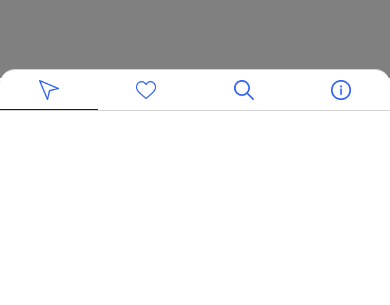
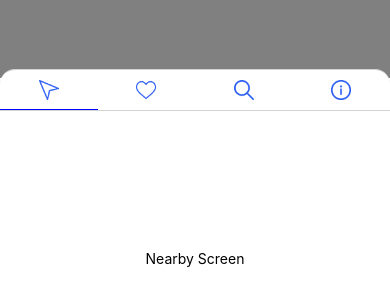
Before and after one commit to junwei-tj/cargowhere, a React Native app: screen / in a window 390 px wide. Shown: the part 437-742 px from the top of the page. Built offline with nearby package versions, Linux system fonts and the light colour scheme.

Commit message:
added tab switching functionality

```diff
--- a/App.js
+++ b/App.js
@@ -11,7 +11,7 @@ import { StyleSheet, View, Text } from 'react-native';
 import MapView, { PROVIDER_GOOGLE } from 'react-native-maps';
 
 import StatusBar from './StatusBar';
-import NavigationBar from './NavigationBar';
+import BottomDisplay from './BottomDisplay';
 
 const styles = StyleSheet.create({
   container: {
@@ -39,7 +39,12 @@ const styles = StyleSheet.create({
   }
 });
 
- export default () => (
+function onTabPressed(tab) {
+
+}
+
+export default function App() {
+  return (
   <View style={styles.container}>
     <StatusBar backgroundColor="#2EBD6B" barStyle="light-content" />
     {/* temp view so I don't keep making requests to Google Maps */}
@@ -56,8 +61,9 @@ const styles = StyleSheet.create({
     >
     </MapView> */}
     <View style={styles.menu}>
-        <NavigationBar />
+      <BottomDisplay />
     </View>
 
   </View>
- );
+  )
+}
--- /dev/null
+++ b/BottomDisplay.js
@@ -0,0 +1,98 @@
+import React, { useState } from 'react';
+import { StyleSheet, View, Image, Pressable } from 'react-native';
+import { NearbyScreen, FavouritesScreen, SearchScreen, AboutScreen } from './screens';
+
+
+const tabNames = ["navigation", "favourites", "search", "about"];
+
+const styles = StyleSheet.create({
+    container: {
+        flex: 1,
+    },
+    bar: {
+        flexDirection: 'row',
+        overflow: "hidden",
+        justifyContent: 'space-evenly',
+        height: "12%",
+        borderBottomWidth: 1,
+        borderColor: 'lightgrey',
+    },
+    active: {
+        borderBottomWidth: 1,
+        borderBottomColor: 'blue',
+    },
+    tab: {
+        flex: 1,
+        alignItems: 'center',
+        justifyContent: 'center',
+    },
+    icon: {
+        width: 20,
+        height: 20,
+    }
+})
+
+export default function BottomDisplay() {
+    const [activeTabs, setActiveTabs] = useState({
+        navigation: true,
+        favourites: false,
+        search: false,
+        about: false,
+    });
+
+    // set styles for active/inactive tabs
+    const activeTabStyle = [styles.tab, styles.active];
+    const inactiveTabStyle = styles.tab;
+
+    return (
+        <View style={styles.container}>
+            <View style={styles.bar}>
+                <Pressable
+                    style={activeTabs.navigation ? activeTabStyle : inactiveTabStyle}
+                    onPress={() => setActiveTabs({navigation: true, favourites: false, search: false, about: false})}
+                    android_ripple={{color: "lightgrey"}}>
+                    <Image
+                        style={styles.icon}
+                        source={require("./images/navigation_arrow.png")}
+                    />
+                </Pressable>
+
+                <Pressable
+                    style={activeTabs.favourites ? activeTabStyle : inactiveTabStyle}
+                    onPress={() => setActiveTabs({navigation: false, favourites: true, search: false, about: false})}
+                    android_ripple={{color: "lightgrey"}}>
+                    <Image
+                        style={styles.icon}
+                        source={require("./images/heart.png")}
+                    />
+                </Pressable>
+
+                <Pressable
+                    style={activeTabs.search ? activeTabStyle : inactiveTabStyle}
+                    onPress={() => setActiveTabs({navigation: false, favourites: false, search: true, about: false})}
+                    android_ripple={{color: "lightgrey"}}>
+                    <Image
+                        style={styles.icon}
+                        source={require("./images/search.png")}
+                    />
+                </Pressable>
+
+                <Pressable
+                    style={activeTabs.about ? activeTabStyle : inactiveTabStyle}
+                    onPress={() => setActiveTabs({navigation: false, favourites: false, search: false, about: true})}
+                    android_ripple={{color: "lightgrey"}}>
+                    <Image
+                        style={styles.icon}
+                        source={require("./images/information.png")}
+                    />
+                </Pressable>
+            </View>
+
+            {/* Switching of tab screen is done here */}
+            {activeTabs.navigation && <NearbyScreen />}
+            {activeTabs.favourites && <FavouritesScreen />}
+            {activeTabs.search && <SearchScreen />}
+            {activeTabs.about && <AboutScreen />}
+        </View>
+    );
+}
--- a/NavigationBar.js
+++ /dev/null
@@ -1,85 +0,0 @@
-import React, { useState } from 'react';
-import { StyleSheet, View, Image, Platform, TouchableNativeFeedback, Pressable } from 'react-native';
-
-const tabNames = ["navigation", "favourites", "search", "about"];
-
-const styles = StyleSheet.create({
-    bar: {
-        flexDirection: 'row',
-        overflow: "hidden",
-        justifyContent: 'space-evenly',
-        height: "12%",
-        borderBottomWidth: 1,
-        borderColor: 'lightgrey',
-    },
-    active: {
-        borderBottomWidth: 1,
-        borderBottomColor: 'blue',
-    },
-    tab: {
-        flex: 1,
-        alignItems: 'center',
-        justifyContent: 'center',
-    },
-    icon: {
-        width: 20,
-        height: 20,
-    }
-})
-
-export default function NavigationBar() {
-    const [activeTabs, setActiveTabs] = useState({
-        navigation: true,
-        favourites: false,
-        search: false,
-        about: false,
-    });
-
-    // set styles for active/inactive tabs
-    const activeTabStyle = [styles.tab, styles.active];
-    const inactiveTabStyle = styles.tab;
-
-    return (
-        <View style={styles.bar}>
-            <Pressable
-                style={activeTabs.navigation ? activeTabStyle : inactiveTabStyle}
-                onPress={() => setActiveTabs({navigation: true, favourites: false, search: false, about: false})}
-                android_ripple={{color: "lightgrey"}}>
-                <Image
-                    style={styles.icon}
-                    source={require("./images/navigation_arrow.png")}
-                />
-            </Pressable>
-
-            <Pressable
-                style={activeTabs.favourites ? activeTabStyle : inactiveTabStyle}
-                onPress={() => setActiveTabs({navigation: false, favourites: true, search: false, about: false})}
-                android_ripple={{color: "lightgrey"}}>
-                <Image
-                    style={styles.icon}
-                    source={require("./images/heart.png")}
-                />
-            </Pressable>
-
-            <Pressable
-                style={activeTabs.search ? activeTabStyle : inactiveTabStyle}
-                onPress={() => setActiveTabs({navigation: false, favourites: false, search: true, about: false})}
-                android_ripple={{color: "lightgrey"}}>
-                <Image
-                    style={styles.icon}
-                    source={require("./images/search.png")}
-                />
-            </Pressable>
-
-            <Pressable
-                style={activeTabs.about ? activeTabStyle : inactiveTabStyle}
-                onPress={() => setActiveTabs({navigation: false, favourites: false, search: false, about: true})}
-                android_ripple={{color: "lightgrey"}}>
-                <Image
-                    style={styles.icon}
-                    source={require("./images/information.png")}
-                />
-            </Pressable>
-        </View>
-    );
-}
--- /dev/null
+++ b/screens/index.js
@@ -0,0 +1,4 @@
+export {default as NearbyScreen} from './NearbyScreen';
+export {default as FavouritesScreen} from './FavouritesScreen';
+export {default as SearchScreen} from './SearchScreen';
+export {default as AboutScreen} from './AboutScreen';
```
Also changed, not shown: screens/AboutScreen.js (renamed from AboutScreen.js), screens/FavouritesScreen.js (renamed from FavouritesScreen.js), screens/NearbyScreen.js (renamed from NearbyScreen.js), screens/SearchScreen.js (renamed from SearchScreen.js). Lines whose indentation alone changed are shown as unchanged.
